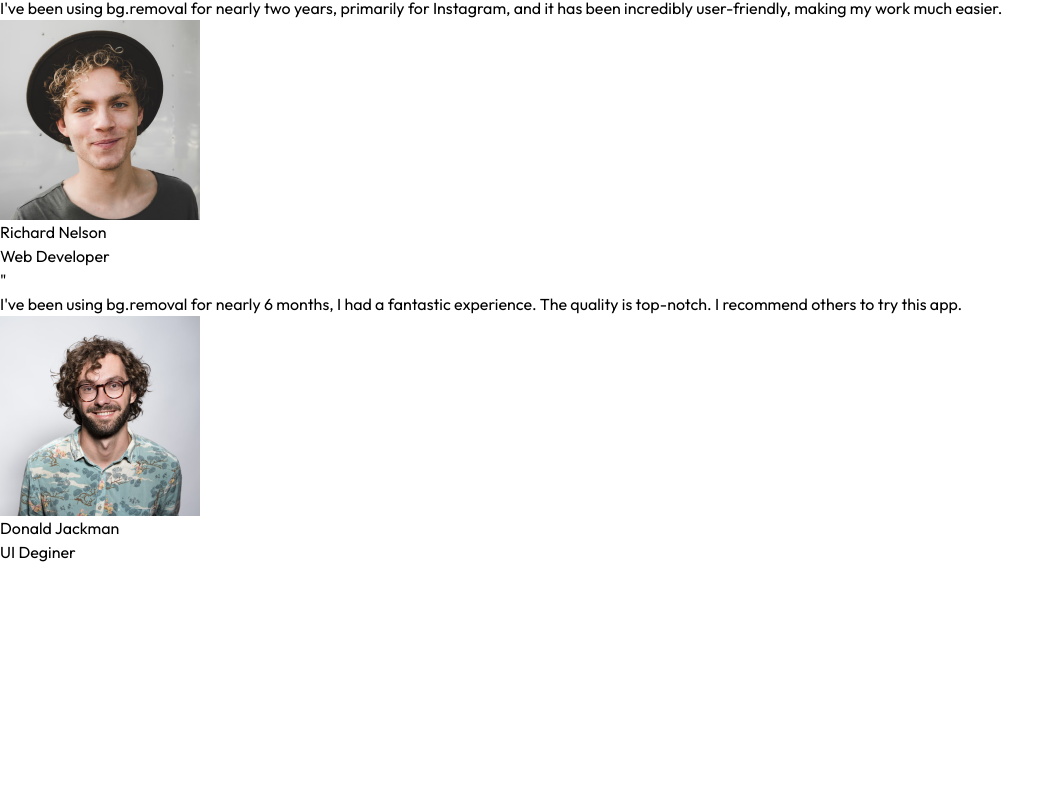
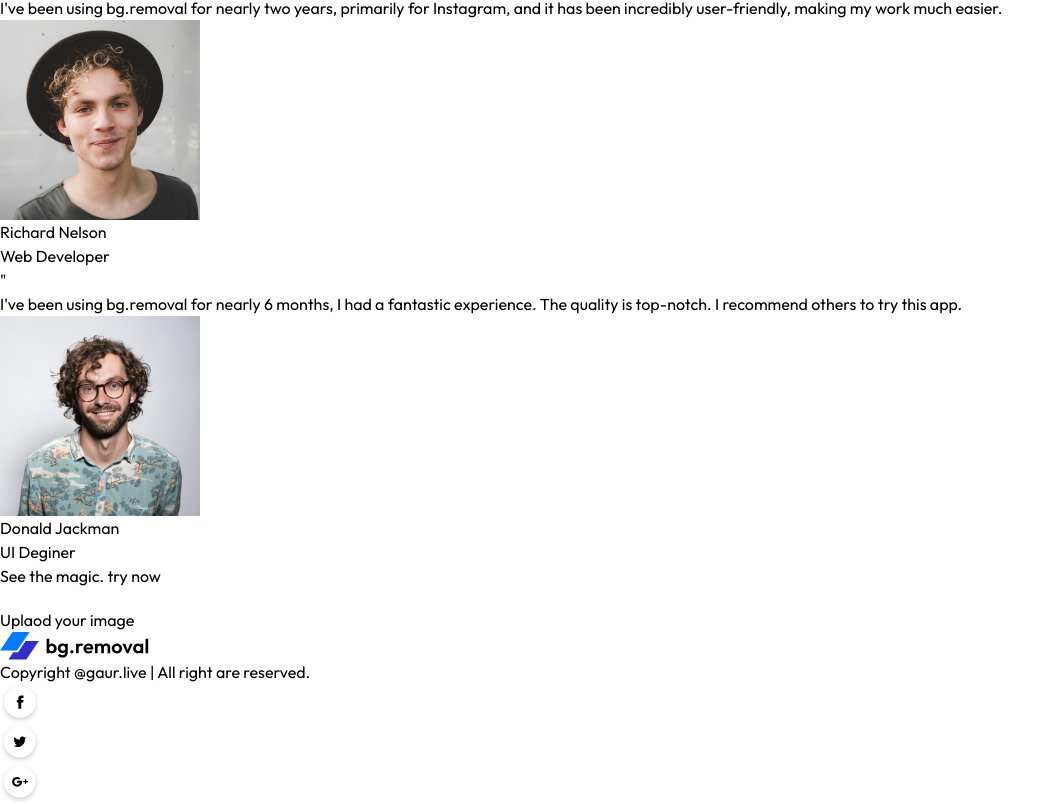
Before and after one commit to Agastya18/ai-bg-remover, a React (Vite) app in the folder frontend/: page / in a window 1280 px wide. Shown: the part 2560-3364 px from the top of the page, without its empty margins (0-1064 px from the left). Before the commit the page ends 3124 px from the top, so only its background shows below. Built offline with nearby package versions, Linux system fonts and the light colour scheme.

Commit message:
add-footer

```diff
--- a/frontend/src/App.tsx
+++ b/frontend/src/App.tsx
@@ -5,6 +5,7 @@
 import './App.css'
 import { Route,Routes } from 'react-router-dom'
 import Navbar from './components/Navbar'
+import Footer from './components/Footer'
 function App() {
 
 
@@ -17,6 +18,7 @@
       <Route path="/buy" element={<BuyCredit />} />
 
    </Routes>
+   <Footer/>
    </div>
   )
 }
--- /dev/null
+++ b/frontend/src/components/Footer.tsx
@@ -0,0 +1,17 @@
+import { assets } from "../assets/assets"
+
+const Footer = () => {
+  return (
+    <div className=" flex items-center justify-between  gap-4 px-4 lg:px-44 py-3">
+        <img width={150} src={assets.logo} alt="" />
+        <p className=" flex-1 border-1 border-gray-400 pl-4 text-sm text-gray-500 max-sm:hidden">Copyright @gaur.live | All right are reserved.</p>
+        <div className=" flex gap-1">
+            <img width={40} src={assets.facebook_icon} alt="" />
+            <img width={40} src={assets.twitter_icon} alt="" />
+            <img width={40} src={assets.google_plus_icon} alt="" />
+        </div>
+    </div>
+  )
+}
+
+export default Footer
--- /dev/null
+++ b/frontend/src/components/Uplaod.tsx
@@ -0,0 +1,19 @@
+// Date: 03/20/2021
+import { assets } from "../assets/assets"
+const Uplaod = () => {
+  return (
+    <div className=" pb-16">
+      <h1 className=" text-center text-2xl md:text-3xl lg:text-4xl mt-4 font-semibold bg-gradient-to-r from-slate-600 to-gray-500  bg-clip-text text-transparent py-6 md:py-16">See the magic. try now</h1>
+      <div className=" text-center mb-24">
+           <input type="file" id="upload1" hidden />
+           <label className=" inline-flex gap-3 px-8 py-3.5 rounded-full  cursor-pointer bg-gradient-to-r from-violet-600  to-fuchsia-500 m-auto hover:scale-105  transition-all duration-700" htmlFor="upload1">
+             <img width={20} src={assets.upload_btn_icon} alt="uplaod" />
+             <p className=" text-white text-sm">Uplaod your image</p>
+           </label>
+
+           </div>
+    </div>
+  )
+}
+
+export default Uplaod
--- a/frontend/src/pages/Home.tsx
+++ b/frontend/src/pages/Home.tsx
@@ -2,6 +2,7 @@
 import Hero from "../components/Hero"
 import Steps from "../components/Steps"
 import Testimonial from "../components/Testimonial"
+import Uplaod from "../components/Uplaod"
 const Home = () => {
   return (
     <div>
@@ -9,6 +10,8 @@
       <Steps/>
       <BgSlider/>
       <Testimonial/>
+      <Uplaod/>
+
     </div>
   )
 }
```
